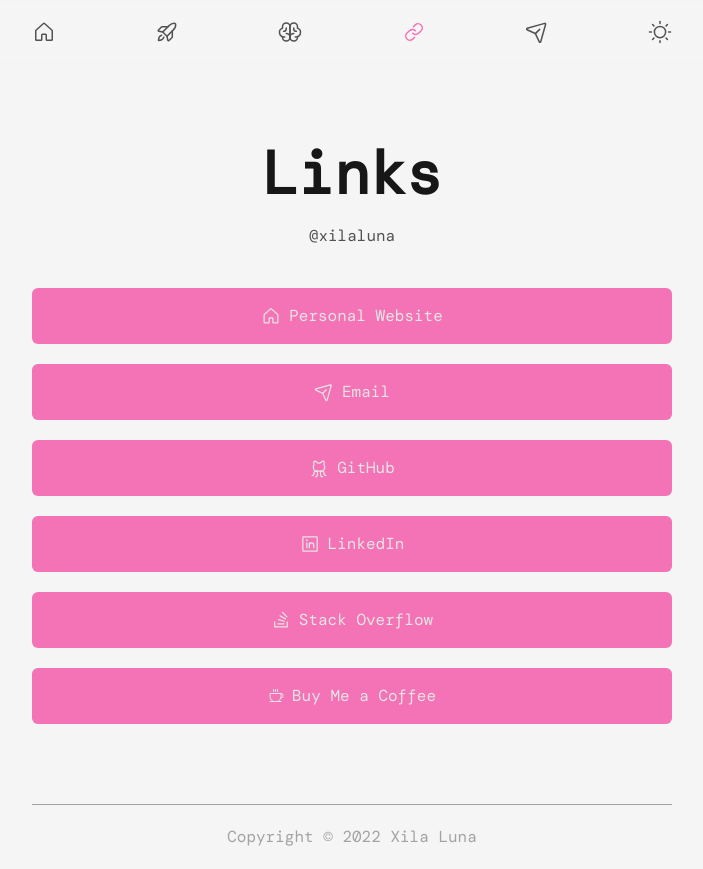
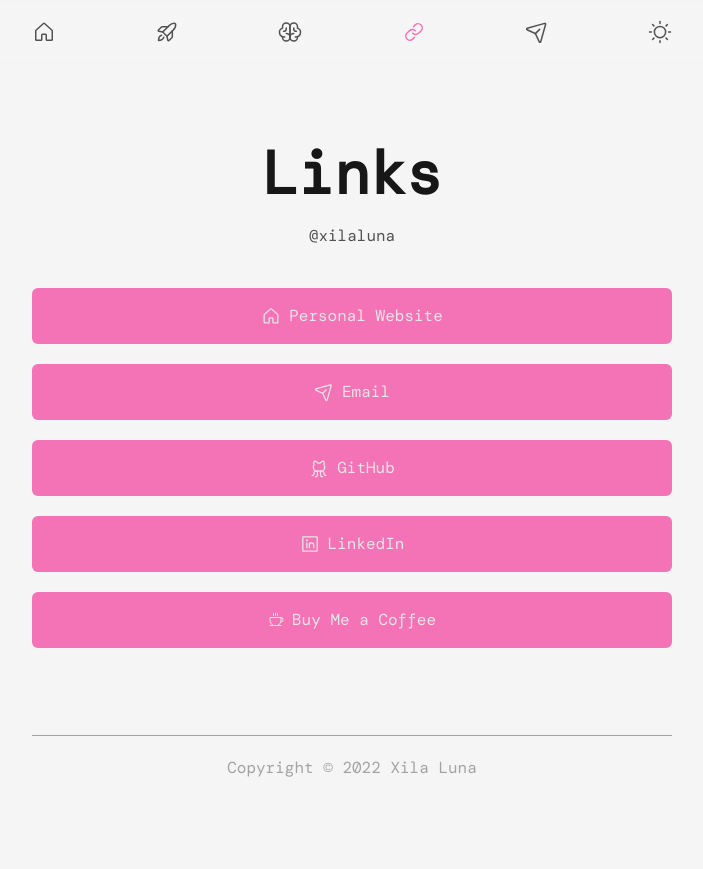
Before and after one commit to xilaluna/xilaluna.com, a Next.js app: page /links in a window 1280 px wide. Shown: the whole page, without its empty margins (288-991 px from the left). After the commit the page ends 800 px from the top, so only its background shows below. Built offline with nearby package versions, Linux system fonts and the light colour scheme.

Commit message:
feat(*): remove stackoverflow btn & add commitizen

```diff
--- a/package.json
+++ b/package.json
@@ -24,6 +24,7 @@
     "@types/react": "18.0.18",
     "@types/react-dom": "18.0.6",
     "autoprefixer": "^10.4.8",
+    "cz-conventional-changelog": "^3.3.0",
     "eslint": "8.23.0",
     "eslint-config-next": "12.2.5",
     "postcss": "^8.4.16",
@@ -31,5 +32,10 @@
     "prettier-plugin-tailwindcss": "^0.1.13",
     "tailwindcss": "^3.1.8",
     "typescript": "4.8.2"
+  },
+  "config": {
+    "commitizen": {
+      "path": "./node_modules/cz-conventional-changelog"
+    }
   }
 }
--- a/src/pages/links/index.tsx
+++ b/src/pages/links/index.tsx
@@ -47,13 +47,6 @@
             <LinkedinLogo className="mb-0.5 mr-2 inline-block h-5 w-5 align-middle" />
             LinkedIn
           </a>
-          <a
-            className="btn-link "
-            href="https://stackoverflow.com/users/14382852/xilaluna"
-          >
-            <StackOverflowLogo className="mb-0.5 mr-2 inline-block h-5 w-5 align-middle" />
-            Stack Overflow
-          </a>
           <a className="btn-link " href="https://www.buymeacoffee.com/xilaluna">
             <Coffee className="mb-0.5 mr-2 inline-block align-middle" />
             Buy Me a Coffee
```
Also changed, not shown: 1 other file (tests, documents, lock files or other folders).
